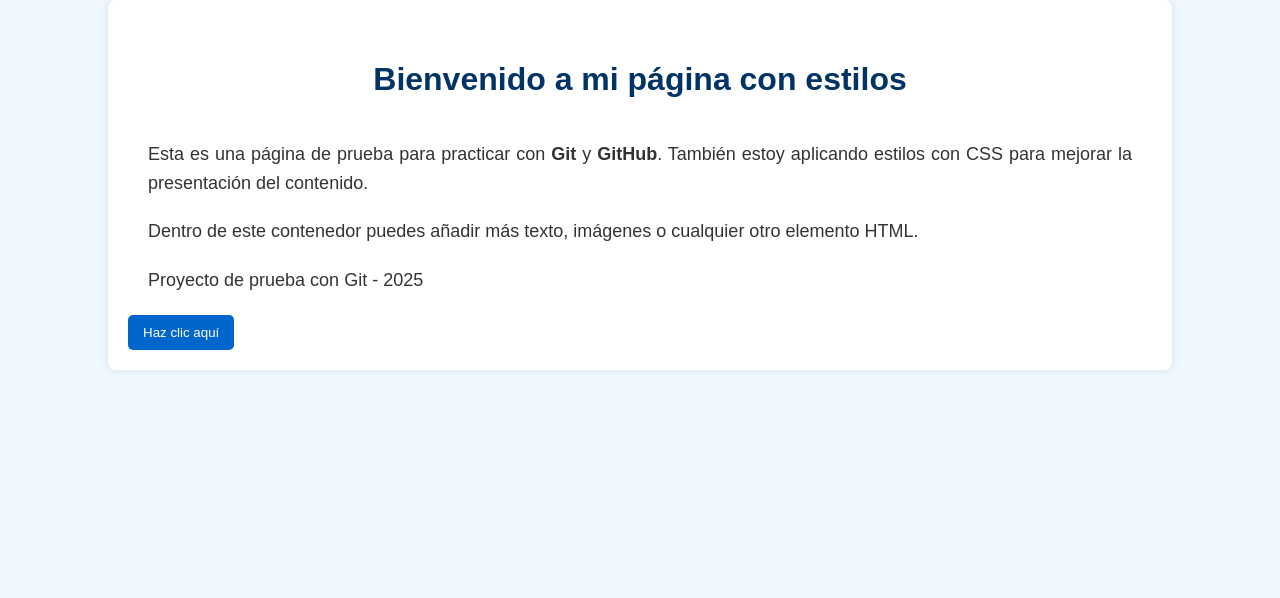
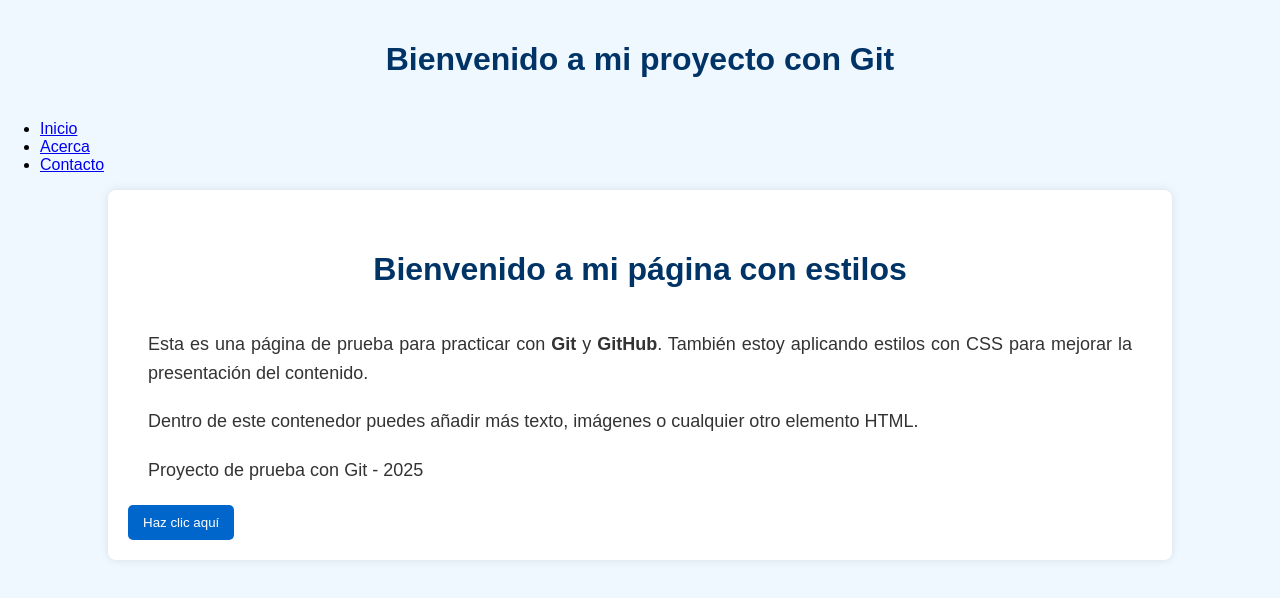
Before and after one commit to micorreodeprueba2025-stack/ejercicioscv4, a plain HTML site: page index.html in a window 1280 px wide. Drawn offline with Linux system fonts and the light colour scheme.

Commit message:
Agrego header con navegación en index.html

```diff
--- a/index.html
+++ b/index.html
@@ -7,6 +7,17 @@
     <link rel="stylesheet" href="estilo.css">
 </head>
 <body>
+  <header>
+    <h1>Bienvenido a mi proyecto con Git</h1>
+    <nav>
+        <ul>
+            <li><a href="#">Inicio</a></li>
+            <li><a href="#">Acerca</a></li>
+            <li><a href="#">Contacto</a></li>
+        </ul>
+    </nav>
+</header>
+
     <div class="container">
         <h1>Bienvenido a mi página con estilos</h1>
         <p>
```
